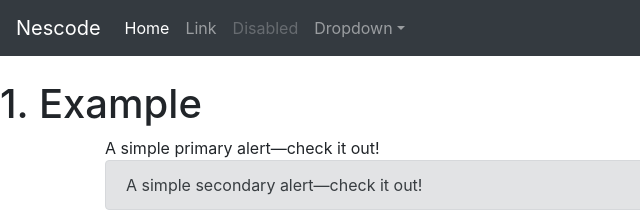
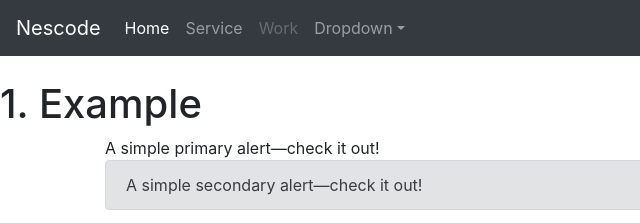
Before and after one commit to pallavijayaraman/bootstrap-training, a plain HTML site: page index.html in a window 1280 px wide. Shown: the top 223 px of the page, 0-640 px from the left. Drawn offline with nearby package versions, Linux system fonts and the light colour scheme.

Commit message:
Navbar update

```diff
--- a/index.html
+++ b/index.html
@@ -46,10 +46,10 @@
         <a class="nav-link" href="#">Home <span class="sr-only">(current)</span></a>
       </li>
       <li class="nav-item">
-        <a class="nav-link" href="#">Link</a>
+        <a class="nav-link" href="#">Service</a>
       </li>
       <li class="nav-item">
-        <a class="nav-link disabled" href="#" tabindex="-1" aria-disabled="true">Disabled</a>
+        <a class="nav-link disabled" href="#" tabindex="-1" aria-disabled="true">Work</a>
       </li>
       <li class="nav-item dropdown">
         <a class="nav-link dropdown-toggle" href="#" id="dropdown01" data-toggle="dropdown" aria-haspopup="true" aria-expanded="false">Dropdown</a>
```
